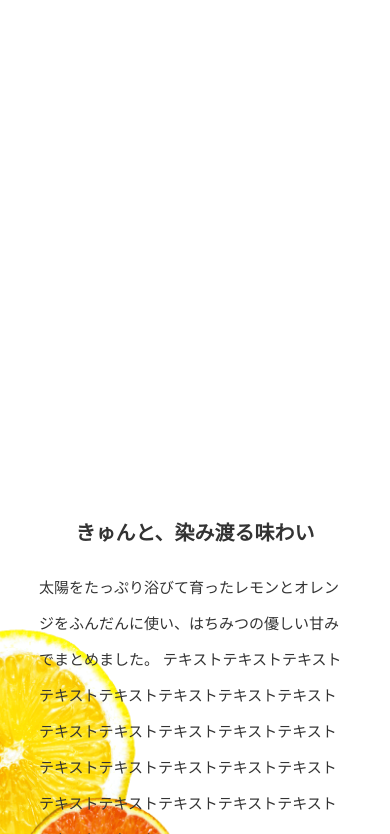
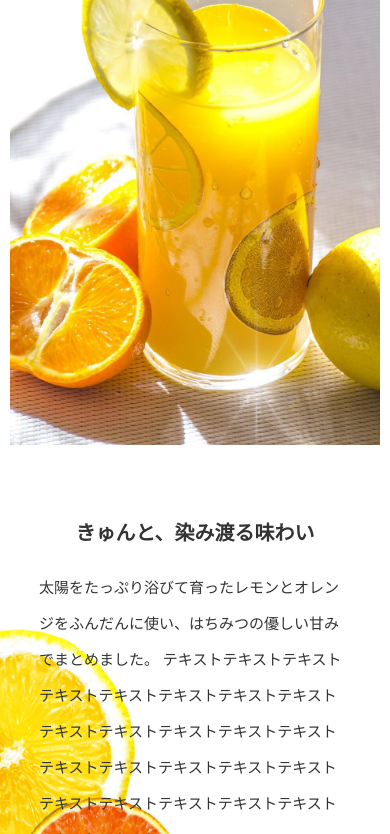
Before and after one commit to ADoHikeIris/lemora.github.io, a plain HTML site: page index.html in a window 390 px wide. Shown: the part 71-905 px from the top of the page. Drawn offline with nearby package versions, Linux system fonts and the light colour scheme; some packages are replaced by stand-ins of ours.

Commit message:
Update style.css

```diff
--- a/style.css
+++ b/style.css
@@ -345,7 +345,7 @@ img{
 }
 
 .home-inner{
-	background: url("img/top_01.jpg");
+	background: url("top_01.jpg");
 	background-size: cover;
 	background-position: top center;
 	height: 60vh;
```
